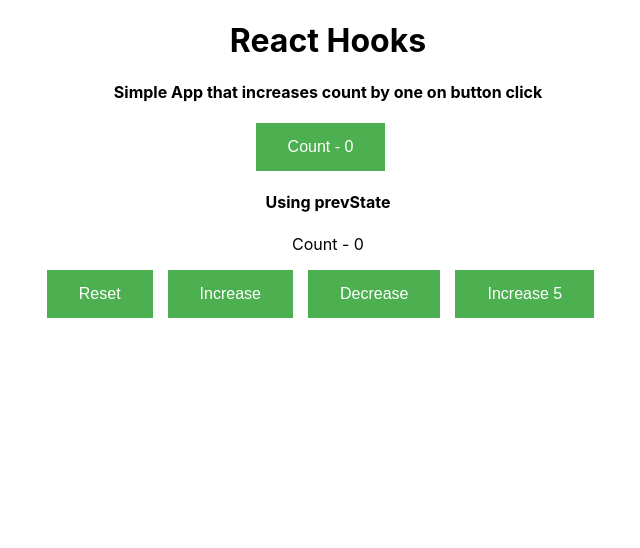
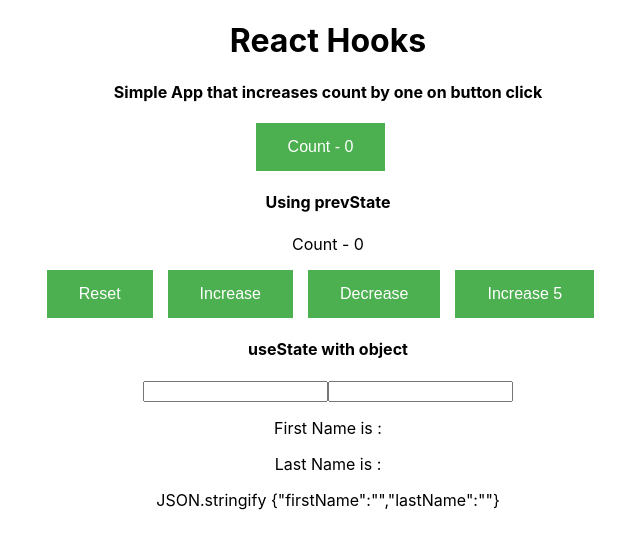
Before and after one commit to PeterOsoo/react-hooks-b, a React (Create React App) app: page / in a window 1280 px wide. Shown: the top 548 px of the page, without its empty margins (312-952 px from the left). Built offline with nearby package versions, Linux system fonts and the light colour scheme.

Commit message:
useState with object

```diff
--- /dev/null
+++ b/src/components/UseState/HookCounterThree.js
@@ -0,0 +1,29 @@
+import { useState } from "react"
+
+const HookCounterThree = () => {
+	const [name, setName] = useState({ firstName: "", lastName: "" })
+
+	return (
+		<div>
+			<h4>useState with object</h4>
+			<input
+				type="text"
+				value={name.firstName}
+				onChange={e => setName({ ...name, firstName: e.target.value })}
+			/>
+			<input
+				type="text"
+				value={name.lastName}
+				onChange={e => setName({ ...name, lastName: e.target.value })}
+			/>
+
+			<p>First Name is : {name.firstName} </p>
+			<p>Last Name is : {name.lastName} </p>
+
+			{/* Stringify  */}
+			<p> JSON.stringify {JSON.stringify(name)} </p>
+		</div>
+	)
+}
+
+export default HookCounterThree
--- a/src/components/UseState/UseState.js
+++ b/src/components/UseState/UseState.js
@@ -1,12 +1,14 @@
 import React from "react"
 import HookCounter from "./HookCounter"
 import HookCounterTwo from "./HookCounterTwo"
+import HookCounterThree from "./HookCounterThree"
 
 const UseState = () => {
 	return (
 		<div>
 			<HookCounter />
 			<HookCounterTwo />
+			<HookCounterThree />
 		</div>
 	)
 }
```
